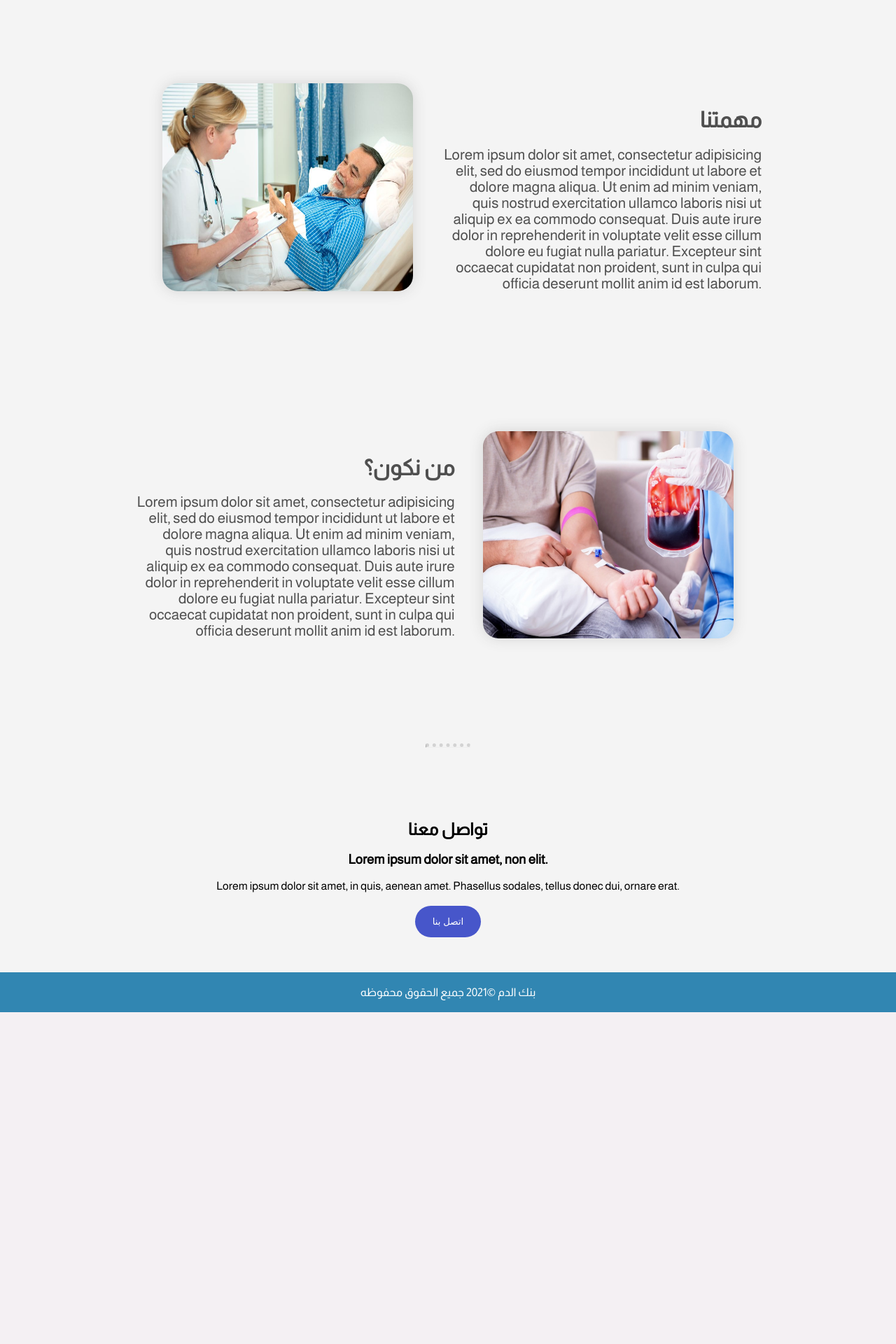
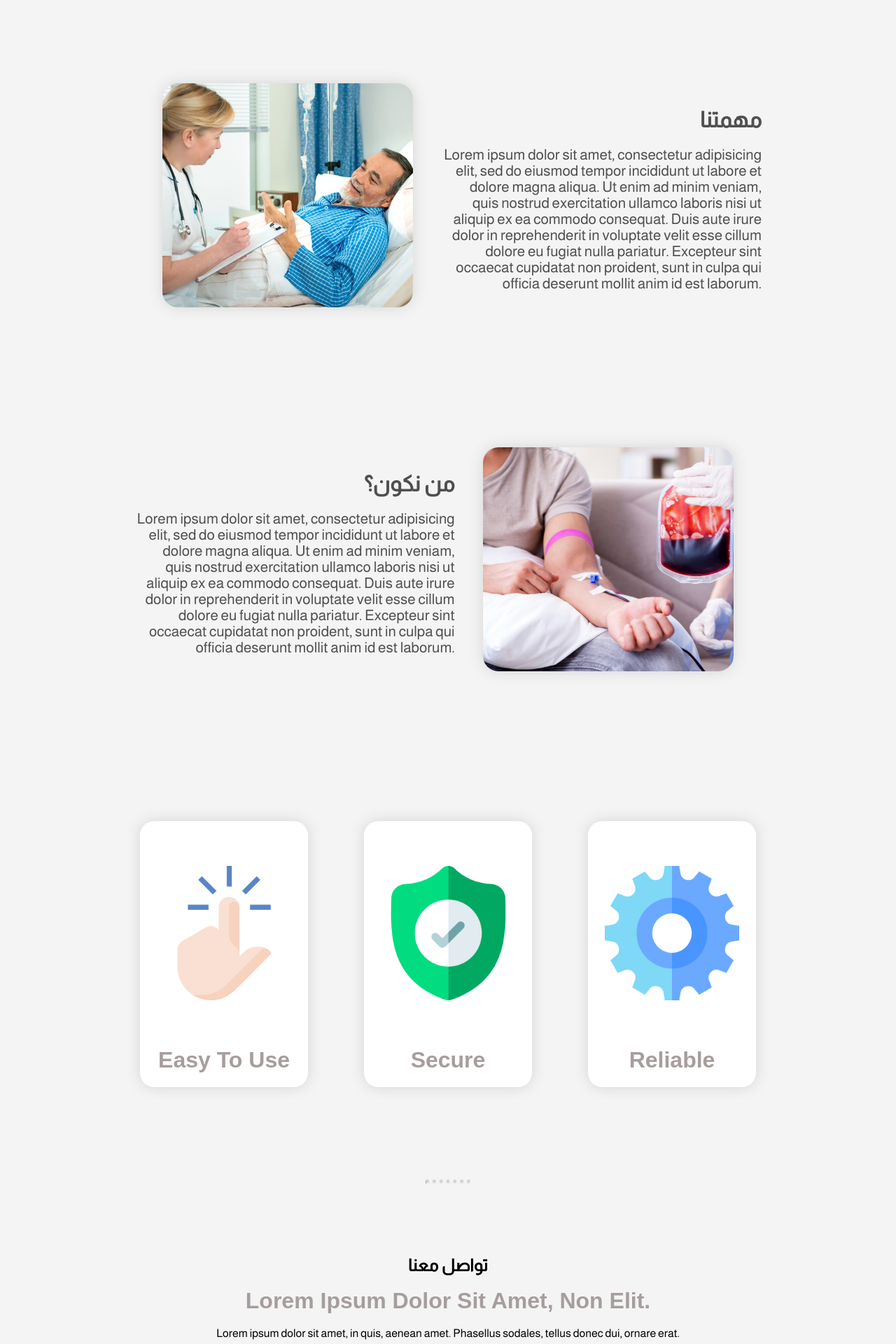
Before and after one commit to OmarKhled/Blood-Bank, a PHP site: page /index.php?lang=ar in a window 1280 px wide. Shown: the part 663-2583 px from the top of the page at 70% size. Before the commit the page ends 2109 px from the top, so only its background shows below. Run offline with PHP 8.4, Linux system fonts and the light colour scheme.

Commit message:
Add files via upload
semi-final

```diff
--- a/content.php
+++ b/content.php
@@ -22,11 +22,11 @@
 
 
     <div class="about">
+      <img src="images/our-mision.jpg" alt="blood-transfer" class='bld'>
       <div class="txt">
         <h2 class="lan"><?php echo $lang['mission']; ?></h2>
         <p class="lan">Lorem ipsum dolor sit amet, consectetur adipisicing elit, sed do eiusmod tempor incididunt ut labore et dolore magna aliqua. Ut enim ad minim veniam, quis nostrud exercitation ullamco laboris nisi ut aliquip ex ea commodo consequat. Duis aute irure dolor in reprehenderit in voluptate velit esse cillum dolore eu fugiat nulla pariatur. Excepteur sint occaecat cupidatat non proident, sunt in culpa qui officia deserunt mollit anim id est laborum.</p>
       </div>
-      <img src="images/our-mision.jpg" alt="blood-transfer" class='bld'>
     </div>
     <div class="about-2">
       <img src="images/donation-spare.jpg" alt="blood-donation" class="bld">
@@ -37,6 +37,20 @@
     </div>
     </div>
 
+    <div class="cards">
+            <div class="sec1">
+                <img src="images/tap.png" alt="easy">
+                <h3>easy to use</h3>
+            </div>
+              <div class="sec2"><img src="images/shield.png" alt="scure">
+              <h3>secure</h3>
+            </div>
+            <div class="sec3">
+                <img src="images/settings.png" alt="reliable">
+                <h3>reliable</h3>
+            </div>
+        </div>
+
     <div class="contact-me">
        <hr />
       <h2><?php echo $lang['reach_out']; ?></h2>
--- a/css/styles.css.php
+++ b/css/styles.css.php
@@ -31,9 +31,87 @@ a {
 }
 /*Media quiries*/
 @media only screen and (min-device-width:500px) {
+  .bld {
+  width: 40%;
+  height:20rem;
+  object-fit:cover;
+  box-shadow: 0px 0px 20px 0px #d4d4d4;
+  margin-left: 40px;
+  margin-right: 40px;
+  border-radius: 22px;
+}
+
+
+.cards{display: flex;
+    width: 80%;
+    margin: 0 auto;
+    padding: 2rem;
+    flex-wrap: wrap;
+justify-content: space-around;}
+
+
+.sec1,.sec2,.sec3{
+  width:15rem;
+    height: fit-content;
+     background-color:white ;
+      text-align: center;
+      box-shadow: 0px 0px 20px 0px #d4d4d4;
+      border-radius:20px;
+
+      margin-top:2rem}
+
+.cards img{width:80%; margin: 4rem 0;}
+
+.txt .lan {
+  text-align: <?php if ($lang['mission'] == "Our Mission") {
+    echo 'left';
+  } else  {
+    echo 'right';
+  } ?>;
+}
+
+.content{
+  min-height: 16.8%;
+  padding: 120px 0px 50px 0px;
+  text-align: center;
+}
   .m-navigation {
     display: none;
   }
+  .about {
+  margin: auto;
+  width: 70%;
+  display: flex;
+  flex-direction: <?php
+    if ($lang['mission'] == "Our Mission") {
+      echo 'row-reverse';
+    } else  {
+      echo 'row';
+    }
+  ?>;
+  color:#4f4f4f;
+  margin-bottom: 200px;
+}
+
+.content{
+  min-height: 16.8%;
+  padding: 120px 0px 50px 0px;
+  text-align: center;
+}
+.about-2 {
+  margin: auto;
+  width: 70%;
+  display: flex;
+  flex-direction: <?php
+    if ($lang['mission'] == "Our Mission") {
+      echo 'row';
+    } else  {
+      echo 'row-reverse';
+    }
+  ?>;
+  color:#4f4f4f;
+  margin-bottom: 100px;
+}
 }
 @media only screen and (max-device-width:500px) {
   #navbar ul li a{
@@ -266,41 +385,15 @@ h2 {
     width: 30%;
     margin: 0 auto 100px auto;
 }*/
-.bld {
-  width: 40%;
-  box-shadow: 0px 0px 20px 0px #d4d4d4;
-  margin-left: 40px;
-  margin-right: 40px;
-  border-radius: 22px;
-}
-.about {
-  margin: auto;
-  width: 70%;
-  display: flex;
-  flex-direction: <?php
-    if ($lang['mission'] == "Our Mission") {
-      echo 'row';
-    } else  {
-      echo 'row-reverse';
-    }
-  ?>;
-  color:#4f4f4f;
-  margin-bottom: 200px;
-}
-.about-2 {
-  margin: auto;
-  width: 70%;
-  display: flex;
-  flex-direction: <?php
-    if ($lang['mission'] == "Our Mission") {
-      echo 'row';
-    } else  {
-      echo 'row-reverse';
-    }
-  ?>;
-  color:#4f4f4f;
-  margin-bottom: 100px;
-}
+
+
+
+
+/*change font*/
+
+h3{font-size: 2rem; color: rgb(167, 157, 157); font-family: Arial, Helvetica, sans-serif;   text-transform: capitalize; }
+
+
 .txt {
   padding-top: 35px;
   font-size: 1.3rem;
@@ -315,14 +408,9 @@ hr {
   display: inline-block;
   border-top: dotted lightgrey 5px;
   margin-bottom: 100px;
+  margin-top:100px
 }
-.txt .lan {
-  text-align: <?php if ($lang['mission'] == "Our Mission") {
-    echo 'left';
-  } else  {
-    echo 'right';
-  } ?>;
-}
+
 .contact-me {
   text-align: center;
   padding-bottom: 50px;
--- a/index.php
+++ b/index.php
@@ -23,4 +23,8 @@
   <div class="content">
     <?php include 'content.php' ?>
   </div>
+
+
+
+
 <?php include 'assets/footer.php' ?>
```
Also changed, not shown: other parts of css/styles.css.php (+46 -5 lines), images/settings.png (added), images/shield.png (added), images/tap.png (added).
